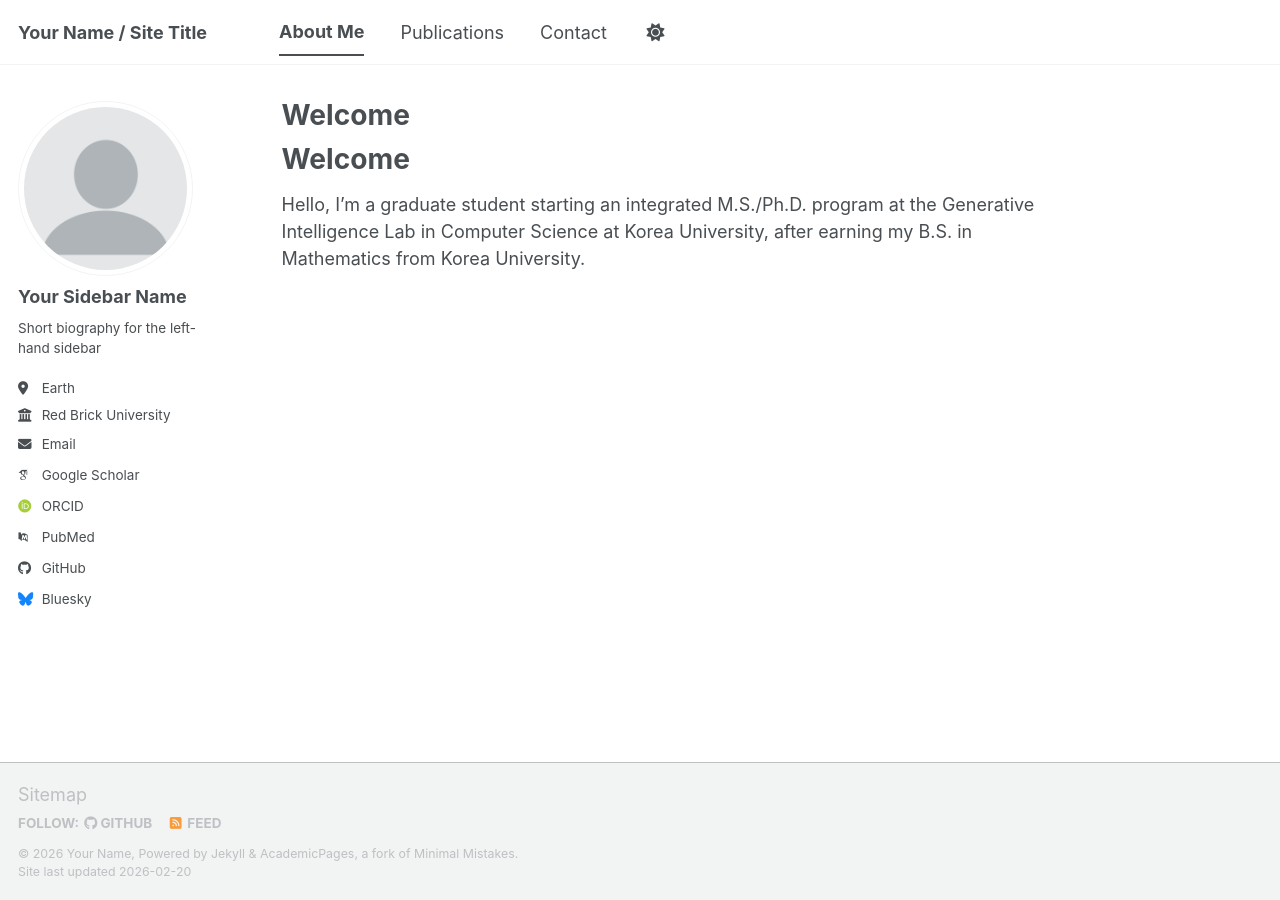
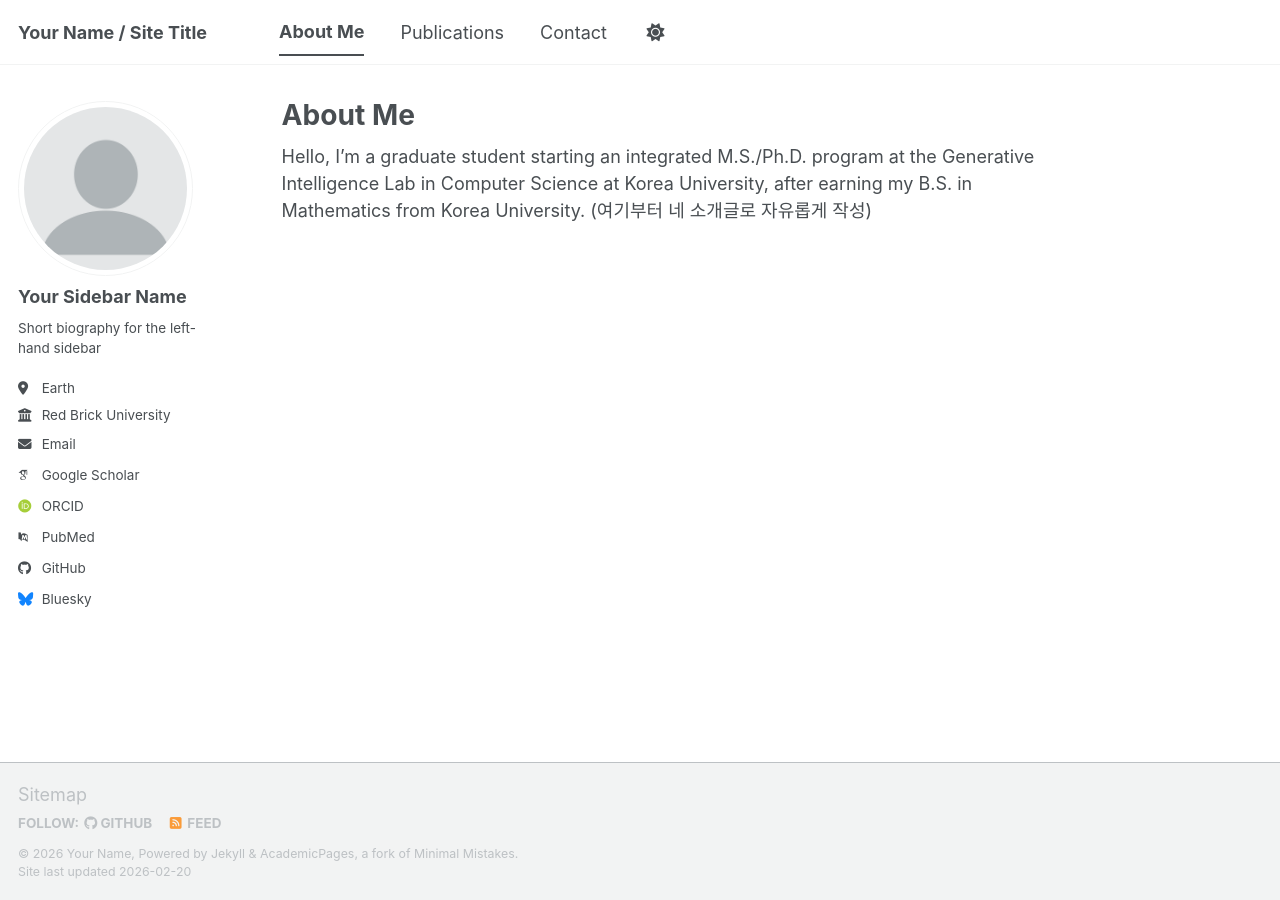
Before and after one commit to jiwoong-kim-01/jiwoong-kim-01.github.io, a Jekyll site: the page built from _pages/about.md, in a window 1280 px wide. Built offline with Jekyll 4.4.1, drawn with Linux system fonts in a browser that asks for light colours; some web fonts are replaced; our own code applies the rules of GitHub Pages for plain Markdown files; a script bundle is joined from its source files by our own code; library files that are not in the unit come from our copies.

Commit message:
Add files via upload

```diff
--- a/_pages/about.md
+++ b/_pages/about.md
@@ -1,3 +1,9 @@
-Welcome
-======
+---
+layout: single
+title: "About Me"
+permalink: /about/
+author_profile: true
+---
+
 Hello, I’m a graduate student starting an integrated M.S./Ph.D. program at the Generative Intelligence Lab in Computer Science at Korea University, after earning my B.S. in Mathematics from Korea University.
+(여기부터 네 소개글로 자유롭게 작성)
```
Also changed, not shown: _pages/contact.md (added, +9 -0 lines).
